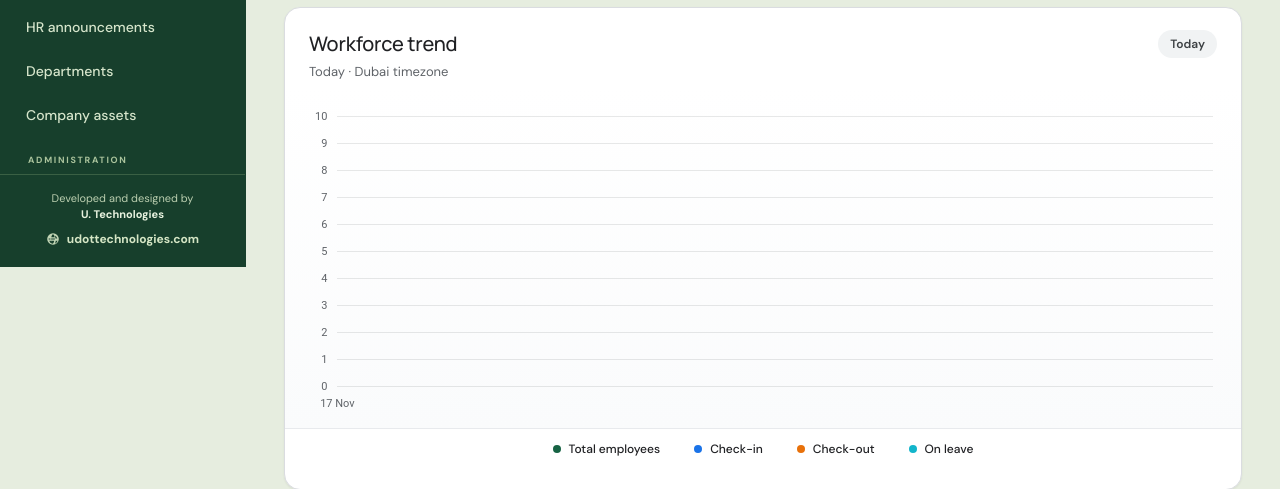
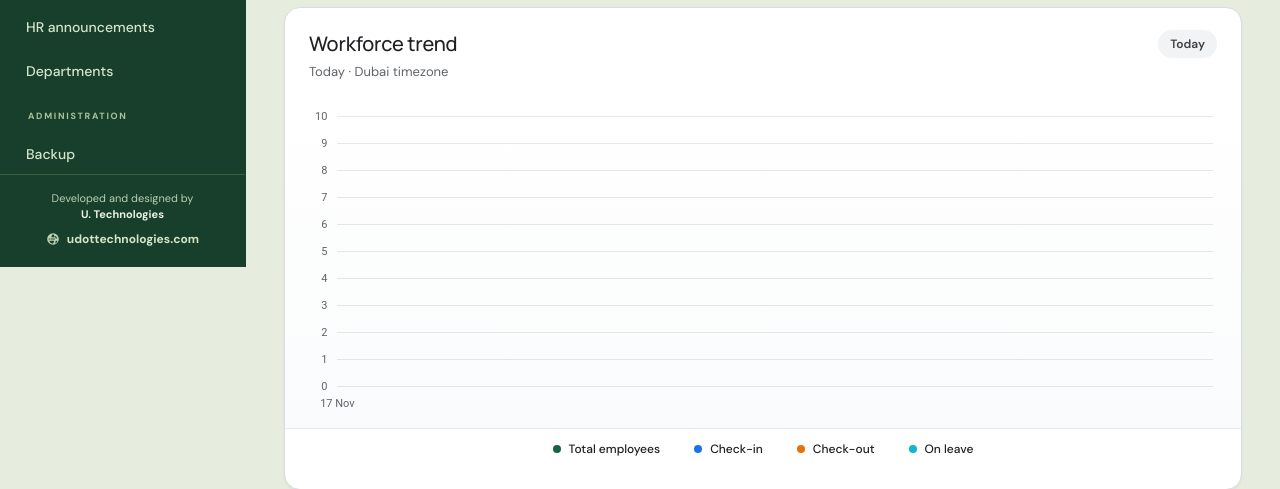
Before and after one commit to faheemshahzad0026-blip/green-mile-hr, a Flask app: page /admin/ in a window 1280 px wide. Shown: the part 533-1022 px from the top of the page. Run offline with Flask 3, Linux system fonts and the light colour scheme; a user stored in the database is signed in; data comes from the database, SQL or seed files in the repository; data that the repository does not hold is empty.

Commit message:
Remove Company assets, Recruitment, and Reports from admin sidebar.
Co-authored-by: Cursor <cursoragent@cursor.com>

```diff
--- a/flask_app/app/hr_modules.py
+++ b/flask_app/app/hr_modules.py
@@ -520,9 +520,6 @@ NAV = [
     ("shifts", "Shifts & schedules", "workspace"),
     ("announcements", "HR announcements", "workspace"),
     ("departments", "Departments", "workspace"),
-    ("assets", "Company assets", "workspace"),
-    ("recruitment", "Recruitment", "admin"),
-    ("reports", "Reports", "admin"),
     ("backup", "Backup", "admin"),
     ("settings", "Company settings", "admin"),
 ]
--- a/flask_app/app/templates/layout_admin.html
+++ b/flask_app/app/templates/layout_admin.html
@@ -34,11 +34,8 @@
       <a class="nav {% if request.endpoint == 'modules.module_list' and request.view_args.get('kind') == 'shifts' %}active{% endif %}" href="{{ url_for('modules.module_list', kind='shifts') }}"><span>Shifts &amp; schedules</span></a>
       <a class="nav {% if request.endpoint == 'modules.module_list' and request.view_args.get('kind') == 'announcements' %}active{% endif %}" href="{{ url_for('modules.module_list', kind='announcements') }}"><span>HR announcements</span></a>
       <a class="nav {% if request.endpoint == 'modules.module_list' and request.view_args.get('kind') == 'departments' %}active{% endif %}" href="{{ url_for('modules.module_list', kind='departments') }}"><span>Departments</span></a>
-      <a class="nav {% if request.endpoint == 'modules.module_list' and request.view_args.get('kind') == 'assets' %}active{% endif %}" href="{{ url_for('modules.module_list', kind='assets') }}"><span>Company assets</span></a>
 
       <div class="nav-label">ADMINISTRATION</div>
-      <a class="nav {% if request.endpoint == 'modules.module_list' and request.view_args.get('kind') == 'recruitment' %}active{% endif %}" href="{{ url_for('modules.module_list', kind='recruitment') }}"><span>Recruitment</span></a>
-      <a class="nav {% if request.endpoint == 'modules.module_list' and request.view_args.get('kind') == 'reports' %}active{% endif %}" href="{{ url_for('modules.module_list', kind='reports') }}"><span>Reports</span></a>
       <a class="nav {% if request.endpoint == 'modules.module_list' and request.view_args.get('kind') == 'backup' %}active{% endif %}" href="{{ url_for('modules.module_list', kind='backup') }}"><span>Backup</span></a>
       <a class="nav {% if request.endpoint == 'modules.module_list' and request.view_args.get('kind') == 'settings' %}active{% endif %}" href="{{ url_for('modules.module_list', kind='settings') }}"><span>Company settings</span></a>
     </div>
```
